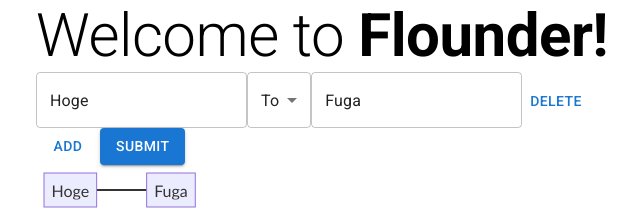
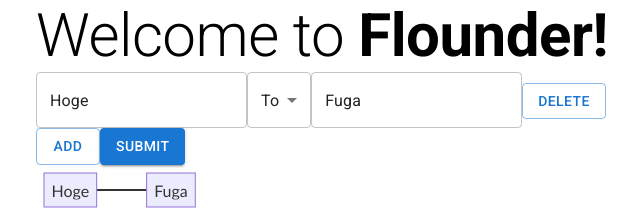
Before and after one commit to Watakumi/Flounder, a React (Vite) app: page / in a window 1280 px wide. Shown: the top 215 px of the page, without its empty margins (28-668 px from the left). Built offline with nearby package versions, Linux system fonts and the light colour scheme.

Commit message:
Fix Style

```diff
--- a/src/App.tsx
+++ b/src/App.tsx
@@ -117,7 +117,11 @@
                   defaultValue={field.target}
                   render={({ field }) => <TextField {...field} />}
                 />
-                <Button type="button" onClick={() => remove(index)}>
+                <Button
+                  type="button"
+                  variant="outlined"
+                  onClick={() => remove(index)}
+                >
                   DELETE
                 </Button>
               </section>
@@ -127,6 +131,7 @@
 
         <Button
           type="button"
+          variant="outlined"
           onClick={() =>
             append({
               from: 'Hoge',
```
